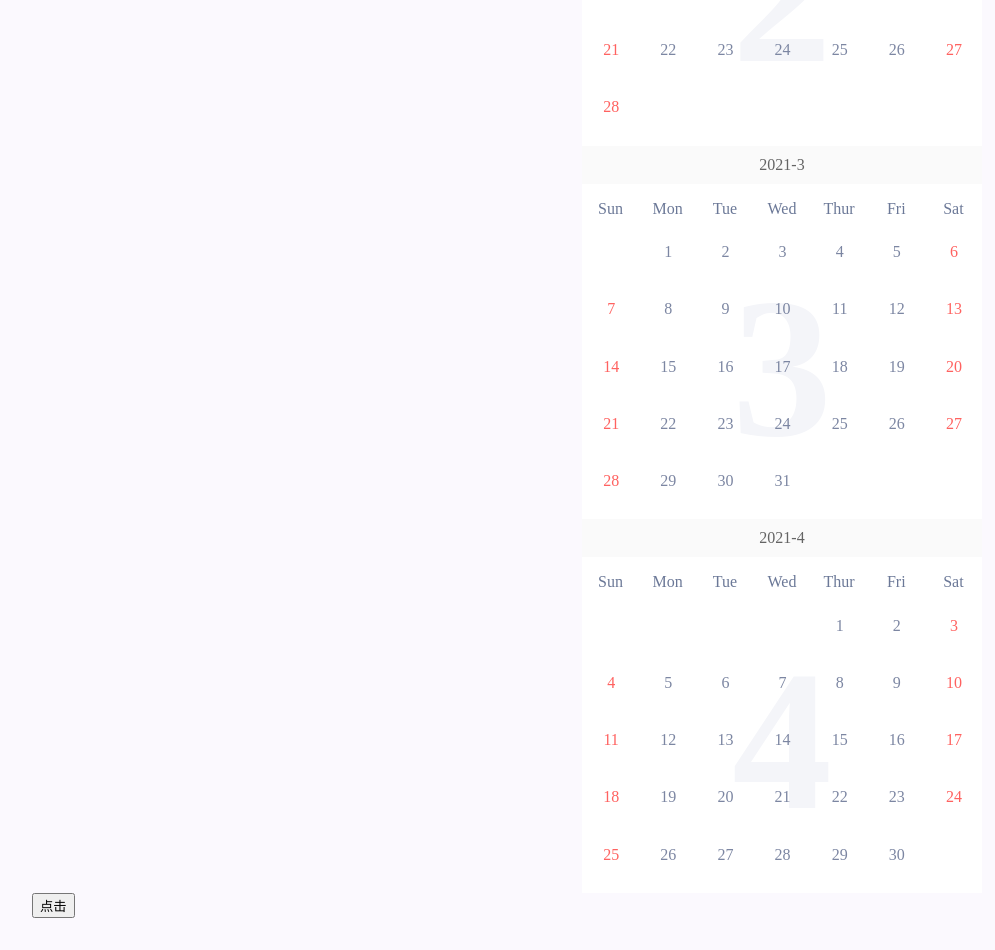
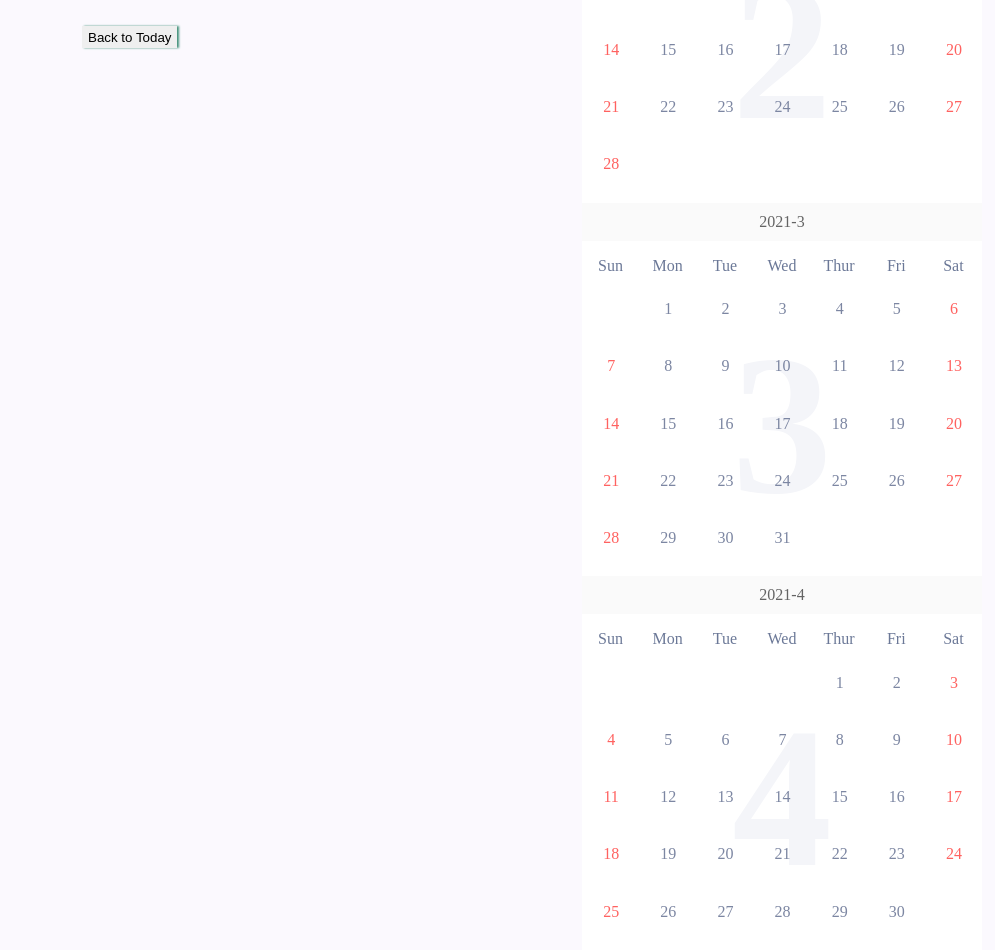
Before and after one commit to Hzy0913/mpvue-calendar, a Vue app: page / in a window 1280 px wide. Shown: the part 1110-2060 px from the top of the page, without its empty margins (108-1103 px from the left). Before the commit the page ends 2028 px from the top, so only its background shows below. Built offline with nearby package versions, Linux system fonts and the light colour scheme.

Commit message:
feat: update example

```diff
--- a/example/App.vue
+++ b/example/App.vue
@@ -25,10 +25,12 @@
       />
       <Calendar
         monFirst
+        completion
         backgroundText
         selectMode="multiRange"
         class-name="multiRange-mode"
         :format="formatOfmultiMode"
+        :weeks="weeks"
       />
     </div>
     <div class="container-view-modes">
@@ -38,8 +40,9 @@
         selectMode="range"
         class-name="week-mode"
         mode="week"
-        ref="selectModeRef"
+        ref="weekModeRef"
       />
+      <button @click="backToToday" class="back-to-today">Back to Today</button>
       <Calendar
         backgroundText
         selectMode="range"
@@ -48,8 +51,6 @@
         :monthRange="['2021-2', '2021-3', '2021-4']"
       />
     </div>
-
-    <button @click="click1">点击</button>
   </div>
 </template>
 
@@ -80,15 +81,10 @@
       })
       const completion = ref(false)
       const selectbegin = ref('2021-2-12')
-      const selectend = ref({
-        '2021-2-5': {
-          className: 'tip-1dd',
-          content: '自咚咚咚'
-        }
-      })
       const mode = ref('week')
       const calendarRef = ref()
       const selectModeRef = ref()
+      const weekModeRef = ref()
       const monFirst = ref(false)
       const begin = ref('2021-1-13')
       const end = ref('2025-2-13')
@@ -120,46 +116,9 @@
         console.log(e, 'onSelectonSelectonSelect')
       }
 
-      function click1() {
-        // selectbegin.value = '2021-2-5';
-        // selectend.value['2021-2-24'] = '的基督教的'
-        selectend.value['2021-2-15'] = {
-          className: 'tip-1dd',
-          content: '自咚咚咚'
-        }
-
-        // selectend.value['2021-2-15'] = {
-        //   '2021-2-15': {
-        //     className: 'tip-1dd',
-        //     content: '自咚咚咚'
-        //   }
-        // }
-        console.log(selectend, 'calendarRef.value')
-
-        // selectModeRef.value.setToday()
-        // end.value = '2021-1-19'
-        // almanacs.value['1-5'] = '就发你分'
-        // almanacs.value = {
-        //   '1-5': 'aaas'
-        // }
-        // mode.value = 'month'
-        // completion.value = false
-        // calendarRef.value.render(2021, 3)
-        // selectDate.value = {start: "2021-1-2", end: "2021-1-30"}
-        // completion.value = false;
-        // monFirst.value = true;
-        // remarks.value = {
-        //   '2021-1-13': 'zxxccccccc'
-        // }
-        // remarks.value['2021-1-13'] = 'zxczxczxczx'
-        // disabled.value = ['2021-1-12', '2021-1-14', '2021-1-13']
-        // disabled.value.push('2021-1-22')
-        // tileContent.value['2021-1-24'] = {
-        //   className: 'tip-1dd',
-        //   content: '的基督教的'
-        // }
+      function backToToday() {
+        weekModeRef.value.setToday();
       }
-
 
       function format(year, month) {
         return [year, '----' + month]
@@ -224,11 +183,11 @@
         calendarRef,
         format,
         begin,
-        weeks: undefined,
+        weeks: ['一', '二', '三', '四', '五', '六', '日'],
         end,
         selectbegin,
-        selectend,
-        click1,
+        weekModeRef,
+        backToToday,
         selectModeRef,
         multiTileContent,
         formatOfmultiMode,
@@ -267,6 +226,7 @@
     .container-view-modes{
       display: flex;
       flex-wrap: wrap;
+      position: relative;
       .week-mode, .multi-mode, .range-mode, .multiRange-mode, .monthRange-mode{
         &.mpvue-calendar{
           width: 400px;
@@ -355,6 +315,19 @@
     }
   }
 
+  .back-to-today{
+    position: absolute;
+    left: 50px;
+    top: 220px;
+    box-shadow: 2px 0px 2px rgb(68, 146, 123, .2);
+    position: absolute;
+    left: 50px;
+    top: 220px;
+    height: 22px;
+    border: none;
+    cursor: pointer;
+  }
+
   @media screen and (max-width: 600px) {
     .container{
       width: 100%;
```
